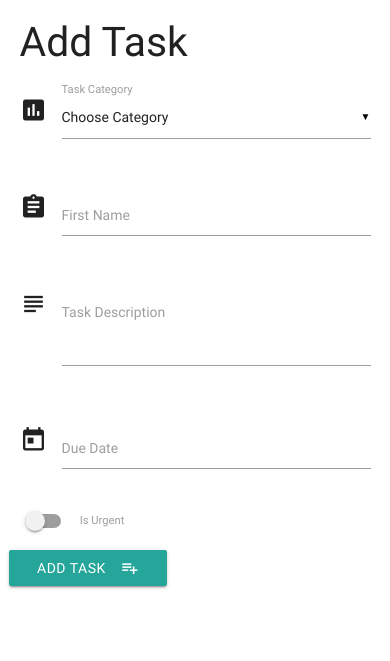
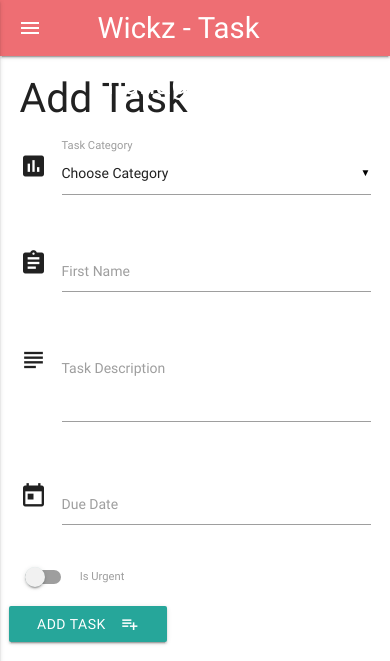
Before and after one commit to wikwiki777/task-manager-flaskmongodbmat, a Flask app: page /add_task in a window 390 px wide. Shown: the top 661 px of the page. Run offline with Flask 2, Linux system fonts and the light colour scheme; data that the repository does not hold is empty; some libraries are stand-ins or nearby versions.

Commit message:
Add a responsive navbar

```diff
--- a/templates/base.html
+++ b/templates/base.html
@@ -10,6 +10,24 @@
     <title>Document</title>
 </head>
 <body>
+    <header>
+        <nav>
+            <div class="nav-wrapper">
+              <a href="{{url_for('get_tasks')}}" class="brand-logo">Wickz - Task manager</a>
+              <a href="#" data-activates="mobile-demo" class="button-collapse"><i class="material-icons">menu</i></a>
+              <ul id="nav-mobile" class="right hide-on-med-and-down">
+                  <li><a href="{{url_for('get_tasks')}}">Home</a></li>
+                  <li><a href="{{url_for('add_task')}}">New Task</a></li>
+                  <li><a href="{{url_for('get_categories')}}">Manage Categories</a></li>
+              </ul>
+              <ul class="side-nav" id="mobile-demo">
+                  <li><a href="{{url_for('get_tasks')}}">Home</a></li>
+                  <li><a href="{{url_for('add_task')}}">New Task</a></li>
+                  <li><a href="{{url_for('get_categories')}}">Manage Categories</a></li>
+              </ul>
+            </div>
+        </nav>
+    </header>
     <div class="container">
     {% block content %}
     {% endblock %}
@@ -22,7 +40,7 @@
 
             // Select initialization
             $('select').material_select();
-
+            $(".button-collapse").sideNav();
             $('.datepicker').pickadate({
                 selectMonths: true, // Creates a dropdown to control month
                 selectYears: 15, // Creates a dropdown of 15 years to control year,
```
